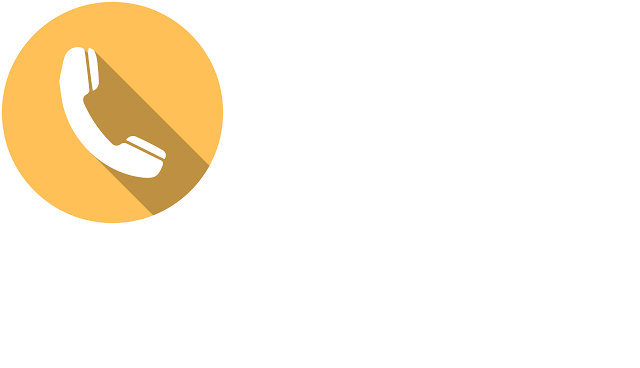
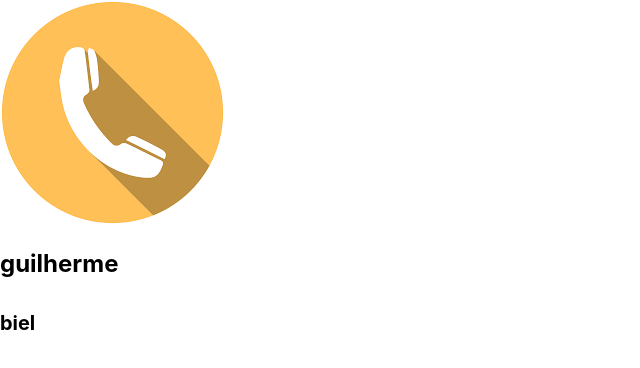
Before and after one commit to lsmar/IronHack_WEBDEV_Final_Front, a React (Create React App) app: page / in a window 1280 px wide. Shown: the top 368 px of the page, without its empty margins (0-640 px from the left). Built offline with nearby package versions, Linux system fonts and the light colour scheme.

Commit message:
Component-Title

```diff
--- a/src/App.js
+++ b/src/App.js
@@ -2,11 +2,16 @@ import React from 'react';
 import logo from './logo.svg';
 import './App.css';
 import Logo from './components/Logo'
+import Title from './components/Title'
 
 function App() {
   return (
     <div>
       <Logo />
+      <Title>
+        guilherme
+        <h5>biel</h5>
+      </Title>
     </div>
   );
 }
--- /dev/null
+++ b/src/components/Title.jsx
@@ -0,0 +1,9 @@
+import React from 'react';
+
+const Title = (props) => {
+  return(
+    <h2>{props.children}</h2>
+  );
+}
+
+export default Title;
```
